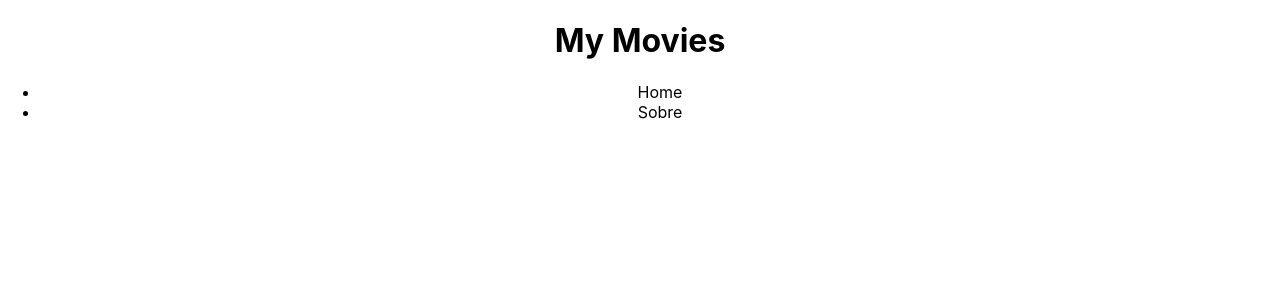
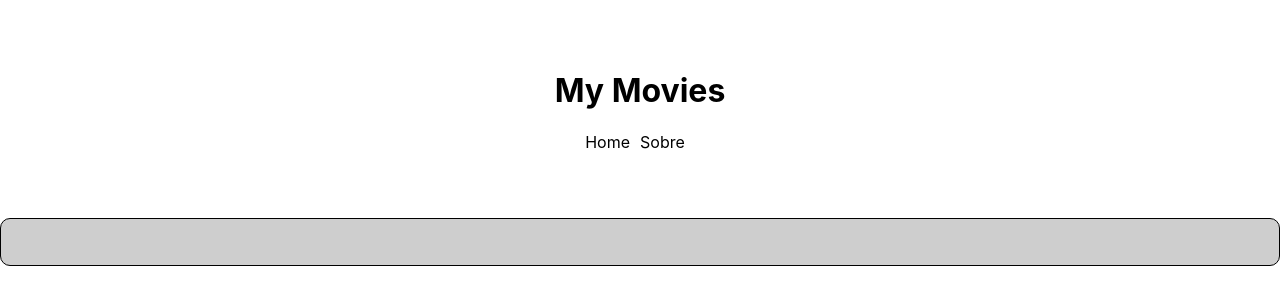
Before and after one commit to MarcosMart1ns/movieSpa, a React (Create React App) app: page / in a window 1280 px wide. Shown: the top 304 px of the page. Built offline with nearby package versions, Linux system fonts and the light colour scheme.

Commit message:
Styled Components

```diff
--- a/src/App.js
+++ b/src/App.js
@@ -1,14 +1,15 @@
 import './App.css';
 import {Header} from "./components/Header";
 import {MoviesList} from "./components/MoviesList";
+import {MoviesContainer} from "./styles/MoviesContainer";
 
 function App() {
   return (
     <div className="App">
      <Header/>
-        <section>
+        <MoviesContainer>
             <MoviesList movies={[]}></MoviesList>
-        </section>
+        </MoviesContainer>
     </div>
   );
 }
--- a/src/components/Header.js
+++ b/src/components/Header.js
@@ -1,8 +1,9 @@
 import {MainMenu} from "./MainMenu";
+import {HeaderContainer} from "../styles/HeaderContainer";
 
 export const Header = () => {
-    return <header>
-                <h1>My Movies</h1>
-                <MainMenu/>
-            </header>
+    return <HeaderContainer>
+        <h1>My Movies</h1>
+        <MainMenu/>
+    </HeaderContainer>
 };
--- a/src/components/MainMenu.js
+++ b/src/components/MainMenu.js
@@ -1,8 +1,10 @@
+import {MainMenuContainer} from "../styles/MainMenuContainer";
+
 export const MainMenu = () => {
-    return <nav>
+    return <MainMenuContainer>
         <ul>
             <li>Home</li>
             <li>Sobre</li>
         </ul>
-    </nav>
+    </MainMenuContainer>
 };
--- /dev/null
+++ b/src/styles/HeaderContainer.js
@@ -0,0 +1,6 @@
+import styled from 'styled-components';
+
+export const HeaderContainer = styled.header`
+    text-allign: center;
+    padding: 50px 0;
+    `
--- /dev/null
+++ b/src/styles/MainMenuContainer.js
@@ -0,0 +1,13 @@
+import styled from 'styled-components';
+
+export const MainMenuContainer = styled.nav`
+    ul {
+        list-style: none;
+        padding: 0;
+
+        li {
+            display: inline-block;
+            margin-right: 10px;
+        }
+    }
+`
--- /dev/null
+++ b/src/styles/MoviesContainer.js
@@ -0,0 +1,8 @@
+import styled from 'styled-components';
+
+export const MoviesContainer = styled.section`
+    padding: 15px;
+    background: #cecece;
+    border: 1px solid black;
+    border-radius: 10px;
+`
```
Also changed, not shown: 1 other file (tests, documents, lock files or other folders).
